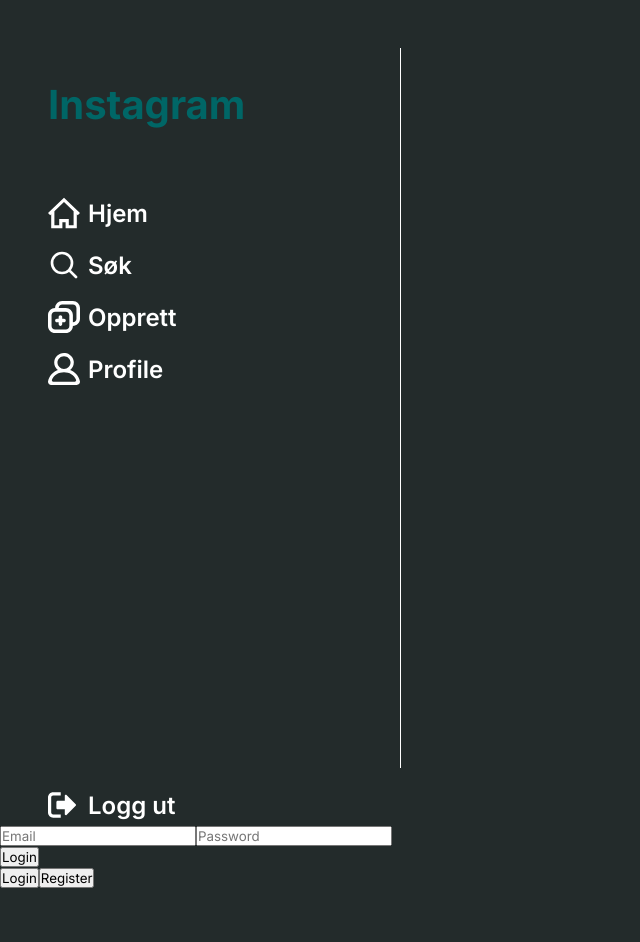
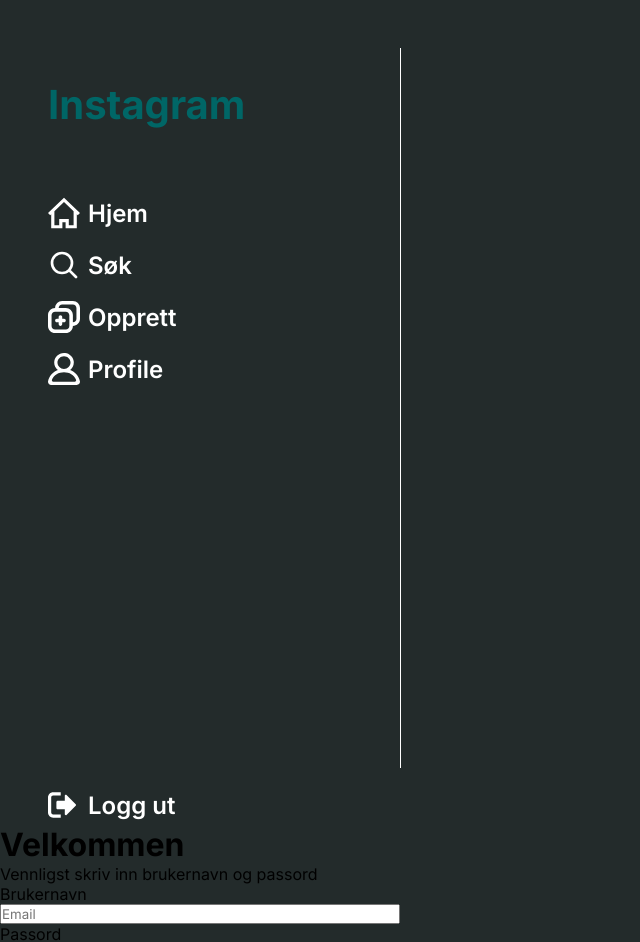
Before and after one commit to ErikOkau/instagramapp, a Next.js app: page /login in a window 1280 px wide. Shown: the top 942 px of the page, without its empty margins (0-640 px from the left). Before the commit the page ends 888 px from the top, so only its background shows below. Built offline with nearby package versions, Linux system fonts and the light colour scheme.

Commit message:
Starting on login/register page

```diff
--- /dev/null
+++ b/app/(routes)/login/login.scss
@@ -0,0 +1,5 @@
+.login {
+    display: flex;
+    flex-direction: column;
+
+}
--- a/app/(routes)/login/page.tsx
+++ b/app/(routes)/login/page.tsx
@@ -3,12 +3,13 @@
 import { useState } from "react"
 import Login from "../../__components/login"
 import Register from "../../__components/register"
+import './login.scss'
 
 export default function async () {
     const [login, setLogin] = useState(true)
 
     return (
-        <div>
+        <div className="login">
             {login ? <Login /> : <Register />}
             <button onClick={() => setLogin(true)}>Login</button>
             <button onClick={() => setLogin(false)}>Register</button>
--- a/app/__components/login.tsx
+++ b/app/__components/login.tsx
@@ -2,6 +2,7 @@
 
 import { login } from "../__actions/authActions"
 import SubmitButton from "./submitButton"
+import './login_register.scss'
 
 export default function async () {
     return (
@@ -12,8 +13,15 @@
                 alert(response.error)
             }
         }}>
+            <h1>Velkommen</h1>
+            <p>Vennligst skriv inn brukernavn og passord</p>
+
+            <label>Brukernavn</label>
             <input type="text" name="mail" placeholder="Email" required />
+
+            <label>Passord</label>
             <input type="password" name="password" placeholder="Password" required />
+
             <SubmitButton
                 text="Login"
                 pendingText="Logging in..."
--- /dev/null
+++ b/app/__components/login_register.scss
@@ -0,0 +1,4 @@
+form {
+    display: flex;
+    flex-direction: column;
+}
```
